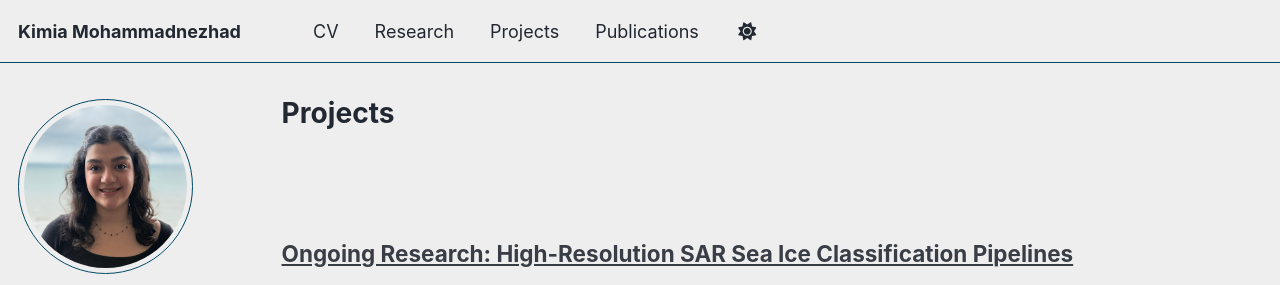
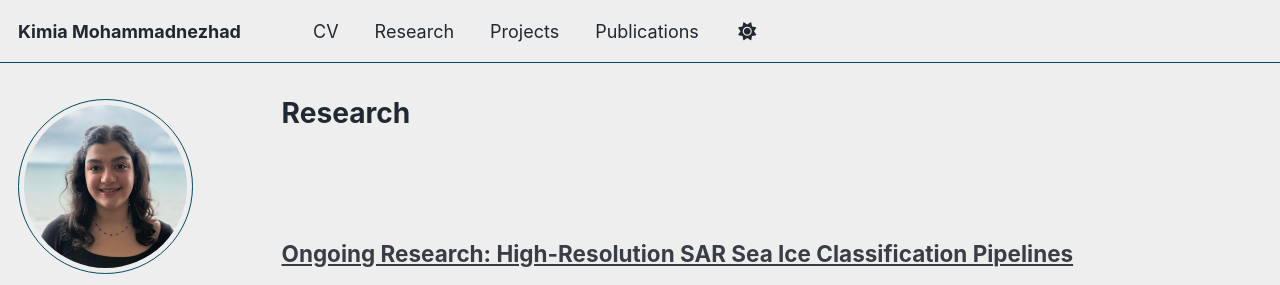
Before and after one commit to kimnezhad/kimnezhad.github.io, a Jekyll site: the page built from _pages/portfolio.html, in a window 1280 px wide and 900 px high. Shown: the top 285 px of the window. Built offline with Jekyll 4.4.1, drawn with Linux system fonts in a browser that asks for light colours; a style sheet for code colours, icons or effects is not loaded.

Commit message:
Update portfolio.html

```diff
--- a/_pages/portfolio.html
+++ b/_pages/portfolio.html
@@ -1,7 +1,7 @@
 ---
 layout: archive
-title: "Projects"
-permalink: /portfolio/
+title: "Research"
+permalink: /resear
 author_profile: true
 ---
 
```
